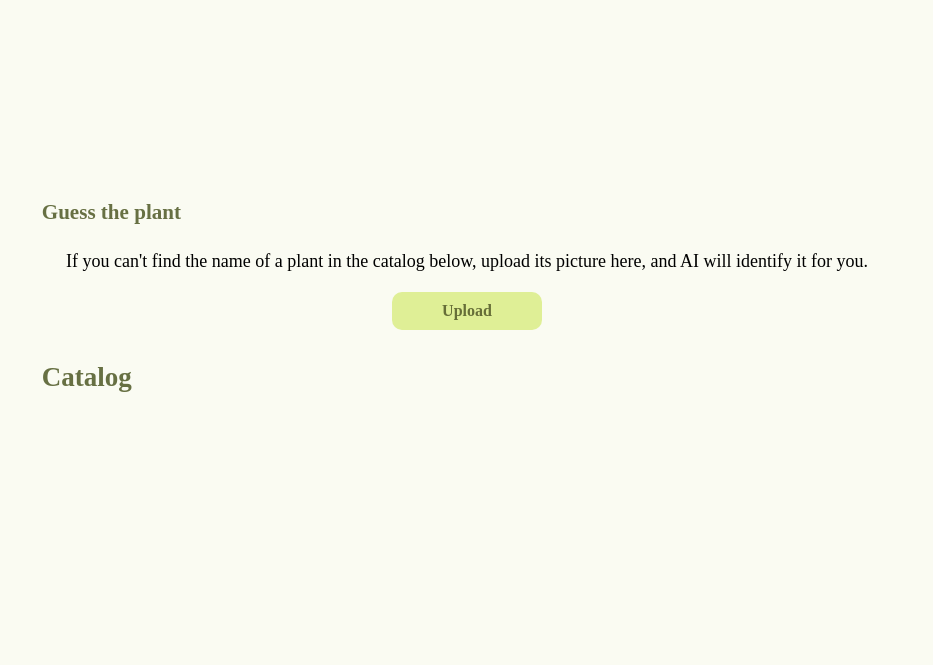
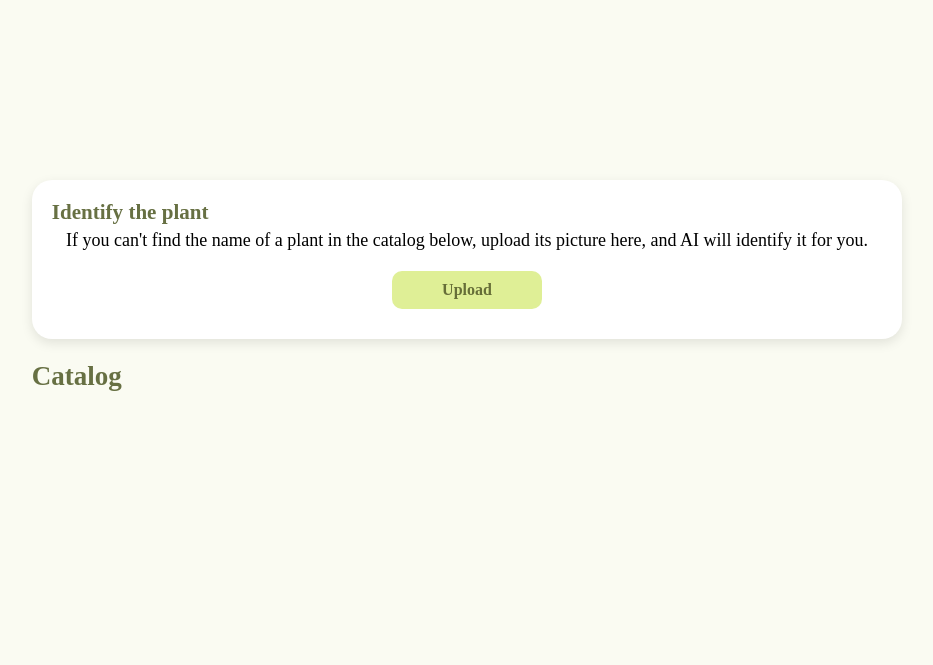
Before and after one commit to AngelikaMajewska/PlantCaretaker, a Django app: page /catalog/ in a window 1280 px wide. Shown: the part 56-721 px from the top of the page, without its empty margins (173-1106 px from the left). Run offline with Django 5.2, Linux system fonts and the light colour scheme; the visitor is signed in with stand-in values (Sample User, id 1); data that the repository does not hold is empty; some libraries are stand-ins or nearby versions.

Commit message:
Minor styling changes

```diff
--- a/plants/static/style.css
+++ b/plants/static/style.css
@@ -182,6 +182,10 @@ footer{
 /* ---------------------------------------------------------- */
 /*                         login view                         */
 /* ---------------------------------------------------------- */
+.login-page{
+    border: 1px solid black;
+    height: fit-content;
+}
 .login-form{
     display: flex;
     flex-direction: column;
@@ -1416,8 +1420,9 @@ footer{
 .diagnosis-box{
     display: flex;
     flex-direction: column;
-    border-radius: 10px;
-    padding:10px;
+}
+.diagnosis-box h3{
+    margin:0;
 }
 .diagnose-btn{
     align-self: center;
--- a/plants/templates/plants/catalog.html
+++ b/plants/templates/plants/catalog.html
@@ -4,8 +4,8 @@
 {% block content %}
 <div class="catalog">
     {% if can_diagnose %}
-        <div class="diagnosis-box">
-            <h3 class="section-header">Guess the plant</h3>
+        <div class="diagnosis-box tile-background">
+            <h3 class="section-header">Identify the plant</h3>
             <p>If you can't find the name of a plant in the catalog below, upload its picture here, and AI will identify it for you.</p>
             <button class="check-button all-buttons big-button">Upload</button>
             <div style="display: block;align-self:center;">
@@ -19,8 +19,11 @@
                     </form>
                 </div>
             </div>
-            <h2 class="section-header">Catalog</h2>
+
         </div>
+    {% endif %}
+    {% if can_diagnose %}
+    <h2 class="section-header">Catalog</h2>
     {% endif %}
     <div class="plant-list">
         {% for plant in plants %}
```
